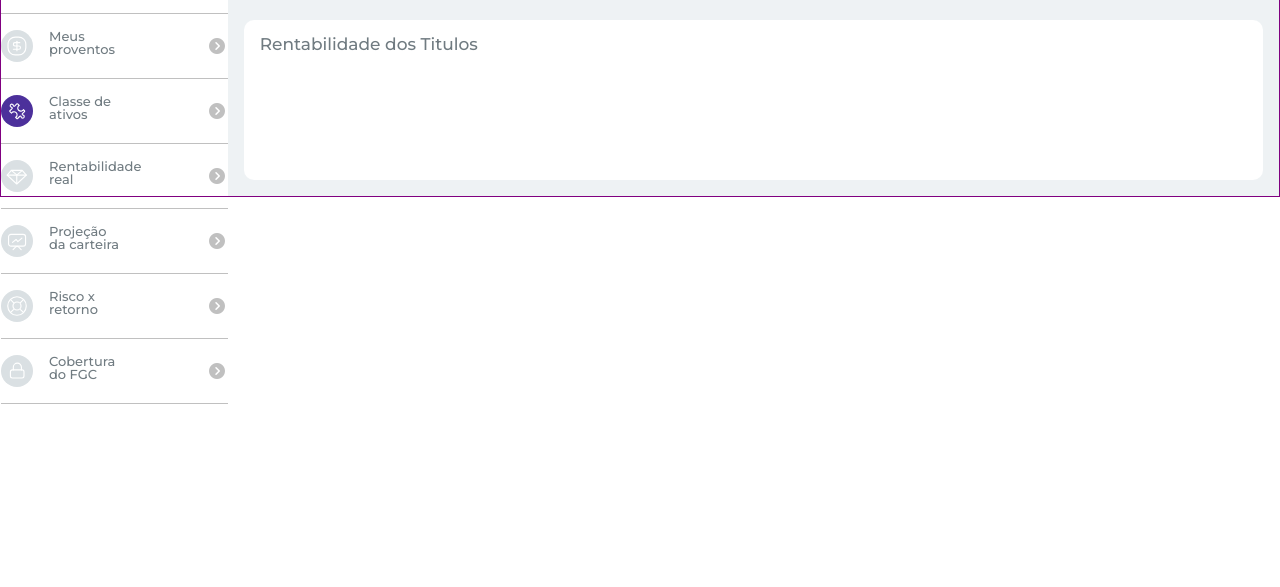
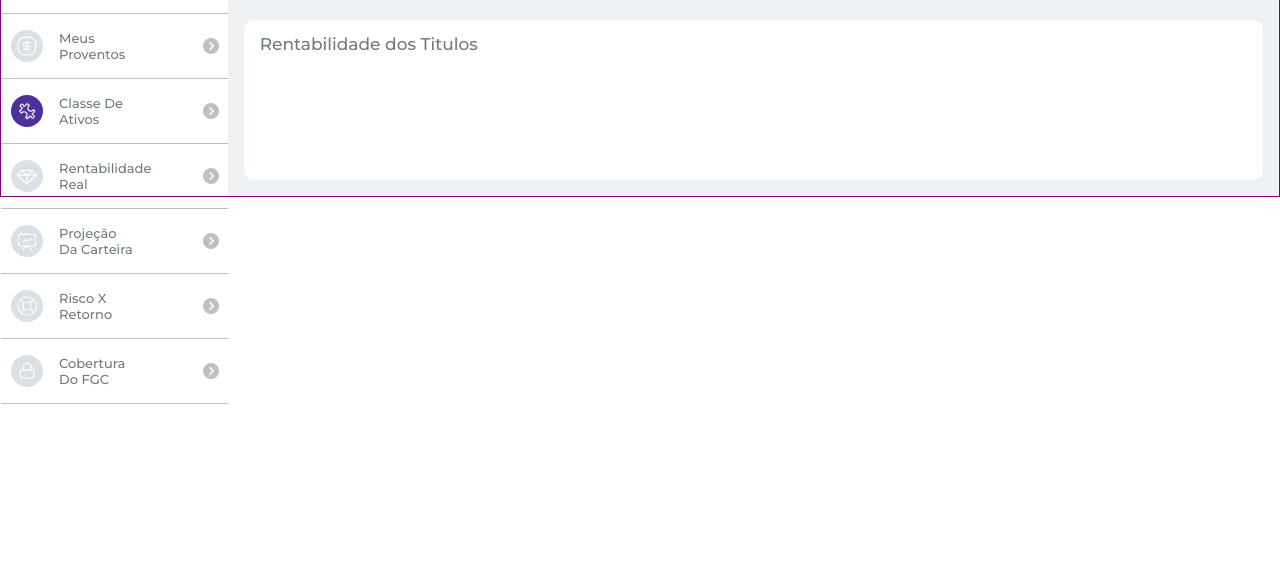
Before and after one commit to vsribeiro19/desafio-frontend-kinvo, a plain HTML site: page index.html in a window 1280 px wide. Shown: the part 213-800 px from the top of the page. Drawn offline with Linux system fonts and the light colour scheme.

Commit message:
refactor: Ajustar espaçamentos da sidebar

```diff
--- a/src/assets/styles/sidebar.css
+++ b/src/assets/styles/sidebar.css
@@ -21,19 +21,21 @@
 .card__sidebar-list img {
     width: 2rem;
     height: 2rem;
+    margin-left: 10px;
 }
 
 .card__sidebar-item {
     display: flex;
-    width: 11rem;
-    gap: 1rem;
+    width: 10rem;
     align-items: center;
     justify-content: space-between;
 }
 
 .card__sidebar-item li {
-    width: 4.6rem;
+    width: 4.7rem;
     height: 2rem;
     font-size: 13px;
     color: var(--font-silver-medium);
+    text-transform: capitalize;
+    line-height: 1rem;
 }
```
